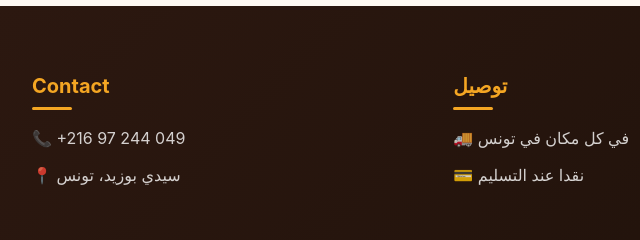
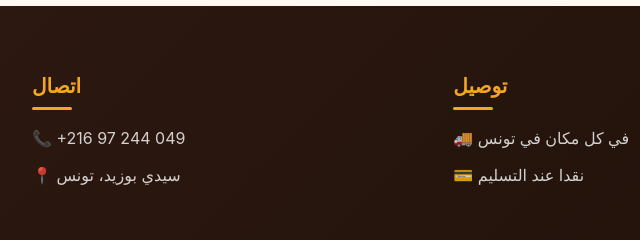
Before and after one commit to lwahbigharbi/Miel-de-Wahbi, a plain HTML site: page index.html in a window 1280 px wide. Shown: the part 3070-3310 px from the top of the page, 0-640 px from the left. Drawn offline with nearby package versions, Linux system fonts and the light colour scheme.

Commit message:
Update index.html

```diff
--- a/index.html
+++ b/index.html
@@ -465,7 +465,7 @@
         <div class="footer-content">
             <div class="footer-grid">
                 <div class="footer-section" data-aos="fade-up">
-                    <h3>Contact</h3>
+                    <h3>اتصال</h3>
                     <p>📞 +216 97 244 049</p>
                     <p>📍 سيدي بوزيد، تونس</p>
                 </div>
```
